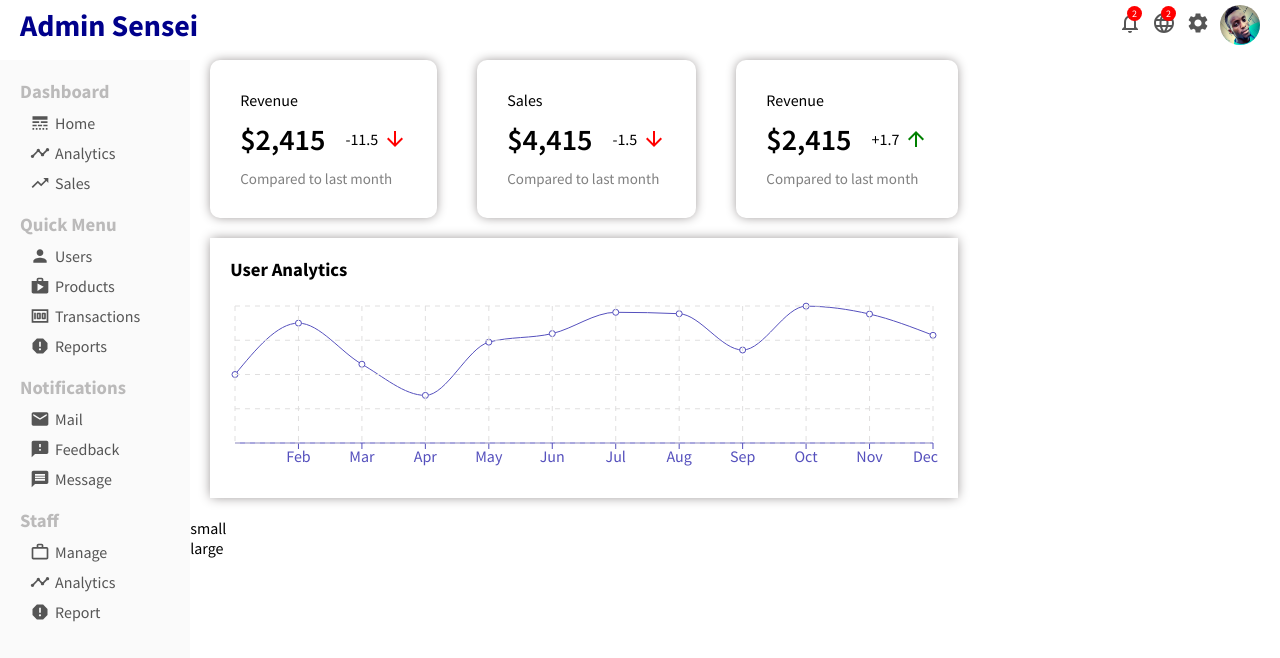
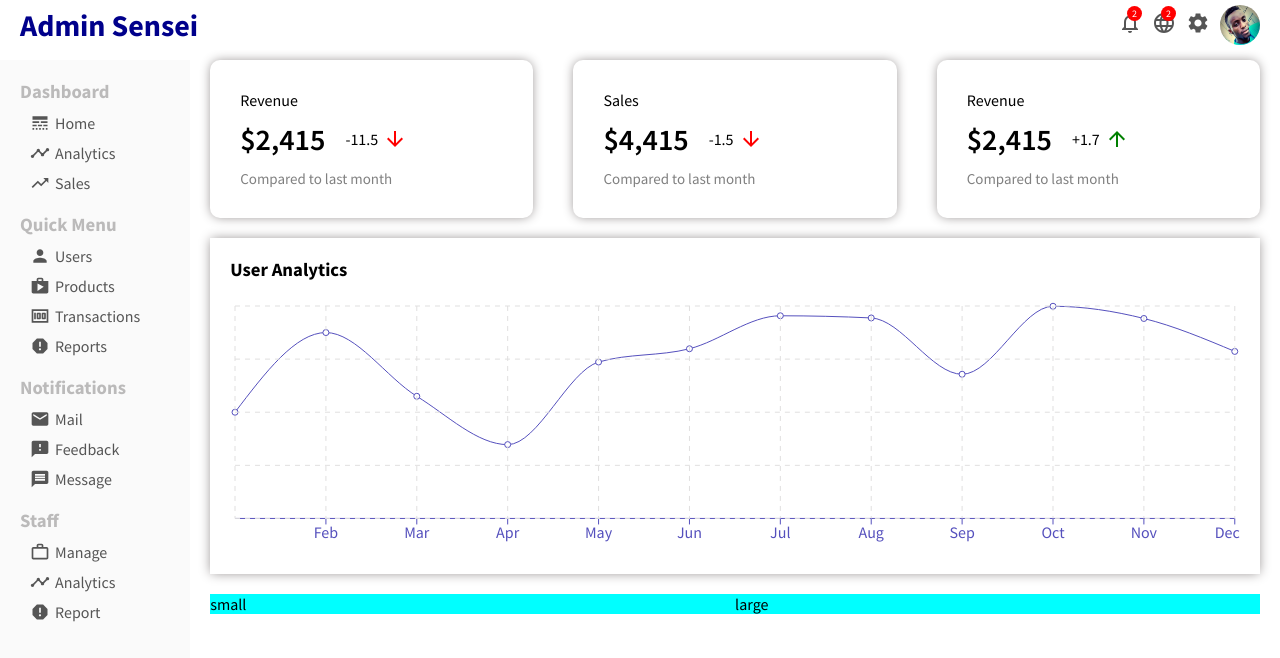
Before and after one commit to R1CKYS3NS31/sensei_admin_app, a React (Create React App) app: page / in a window 1280 px wide. Shown: the top 658 px of the page. Built offline with nearby package versions, Linux system fonts and the light colour scheme.

Commit message:
widget commit

```diff
--- a/src/components/views/pages/home/Home.jsx
+++ b/src/components/views/pages/home/Home.jsx
@@ -4,6 +4,7 @@ import Chart from '../../chart/Chart'
 import FeaturedInfo from '../../featuredInfo/FeaturedInfo'
 import WidgetLg from '../../widgetLg/WidgetLg'
 import WidgetSM from '../../widgetSm/WidgetSM'
+import  './home.css'
 
 export default function Home() {
   return (
--- a/src/components/views/pages/home/home.css
+++ b/src/components/views/pages/home/home.css
@@ -5,4 +5,5 @@
 .homeWidget{
   display: flex;
   margin: 20px;
+  background-color: aqua;
 }
--- a/src/components/views/widgetLg/WidgetLg.jsx
+++ b/src/components/views/widgetLg/WidgetLg.jsx
@@ -2,6 +2,6 @@ import React from 'react'
 
 export default function WidgetLg() {
   return (
-    <div>large</div>
+    <div className='widgetSm'>large</div>
   )
 }
--- a/src/components/views/widgetLg/widgetLg.css
+++ b/src/components/views/widgetLg/widgetLg.css
@@ -0,0 +1,3 @@
+.widgetLg{
+    flex: 2;
+}
--- a/src/components/views/widgetSm/WidgetSM.jsx
+++ b/src/components/views/widgetSm/WidgetSM.jsx
@@ -2,6 +2,6 @@ import './widgetSm.css'
 
 export default function WidgetSM() {
   return (
-    <div>small</div>
+    <div className='widgetSm'>small</div>
   )
 }
--- a/src/components/views/widgetSm/widgetSm.css
+++ b/src/components/views/widgetSm/widgetSm.css
@@ -0,0 +1,3 @@
+.widgetSm{
+    flex: 1;
+}
```
